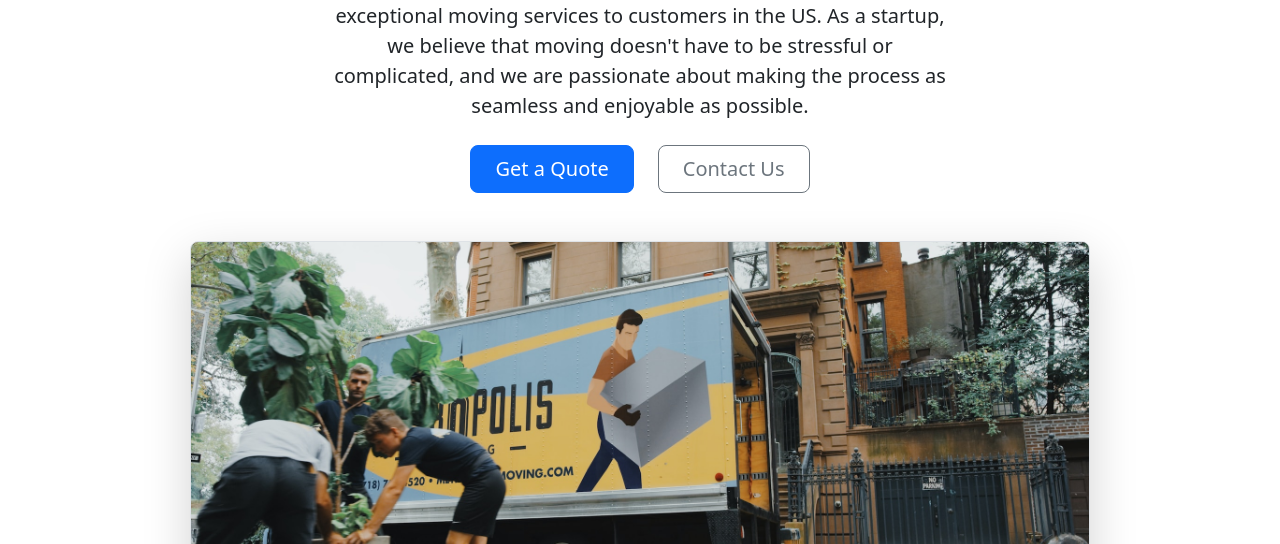
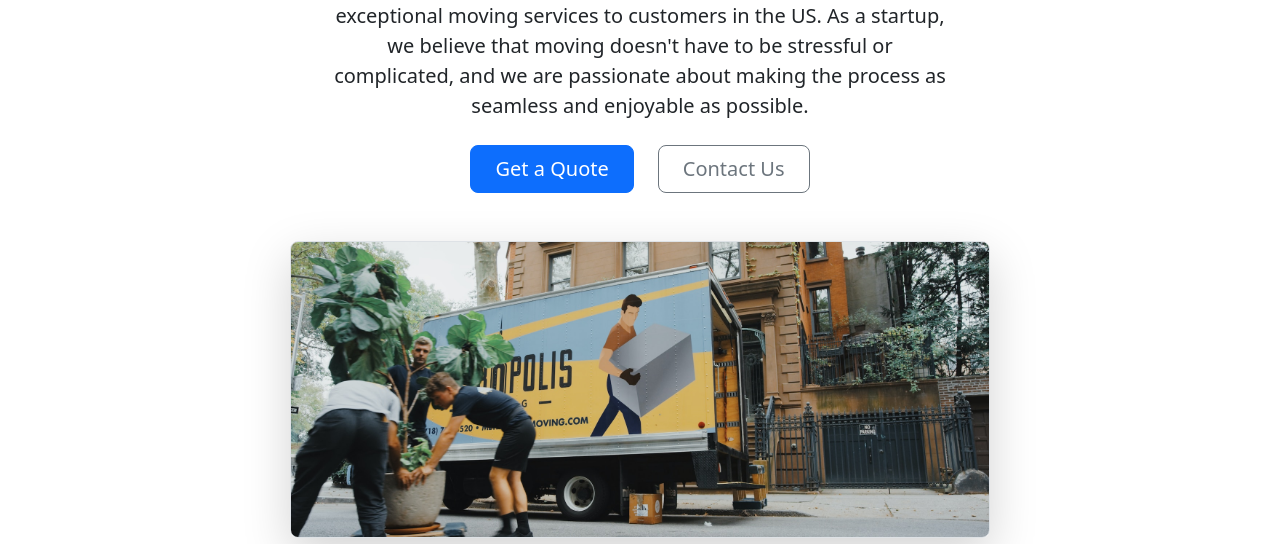
Before and after one commit to rrr1818/Move-It, a plain HTML site: page index.html in a window 1280 px wide. Shown: the part 256-800 px from the top of the page. Drawn offline with nearby package versions, Linux system fonts and the light colour scheme.

Commit message:
modified image dimenisons

```diff
--- a/index.html
+++ b/index.html
@@ -70,7 +70,7 @@
     <div class="overflow" style="max-height: 30vh;">
       <div class="container px-5">
         <img src="images/moving-van.jpg" class="img-fluid border rounded-3 shadow-lg mb-4" alt="Example image"
-          width="900" height="700" loading="lazy">
+          width="700" height="500" loading="lazy">
       </div>
     </div>
   </div>
```
